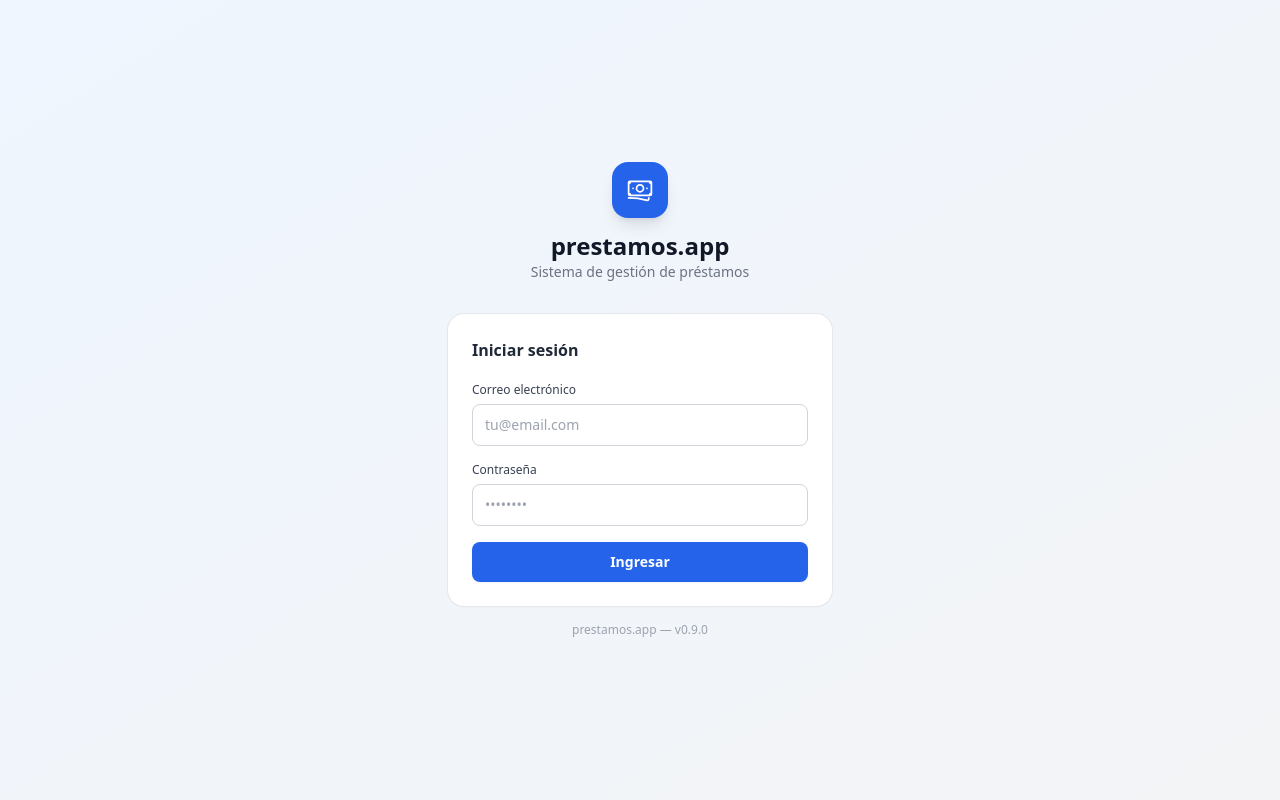
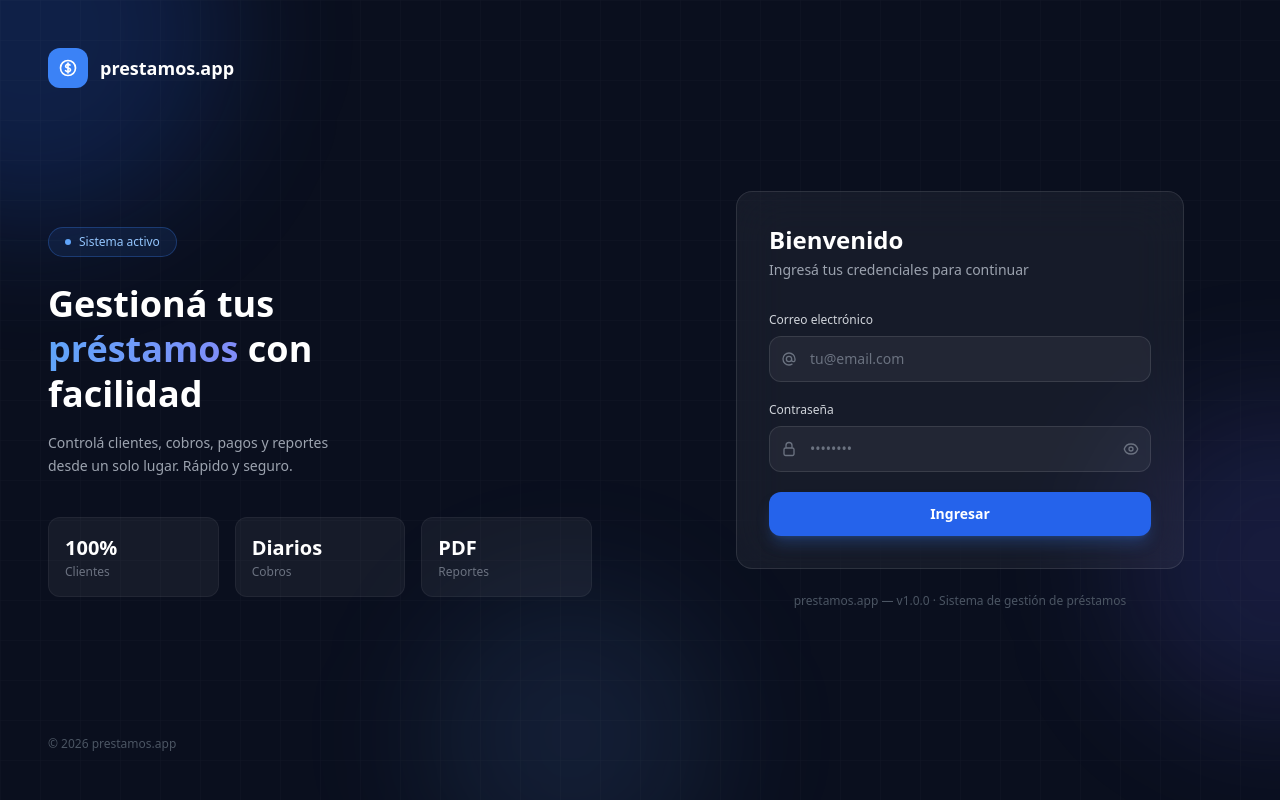
Before and after one commit to martinnpascual/APP.PRESTAMISTA, a React (Vite) app in the folder frontend/: page /login in a window 1280 px wide. Built offline with nearby package versions, Linux system fonts and the light colour scheme; no server answers.

Commit message:
feat: redesign login page - dark modern UI with split layout

```diff
--- a/frontend/src/pages/Login.tsx
+++ b/frontend/src/pages/Login.tsx
@@ -1,9 +1,6 @@
 import { useState, useEffect } from 'react'
 import { useNavigate } from 'react-router-dom'
-import { BanknotesIcon } from '@heroicons/react/24/outline'
 import { useAuthStore } from '../stores/authStore'
-import Alert from '../components/ui/Alert'
-import Spinner from '../components/ui/Spinner'
 
 export default function Login() {
   const { signIn, loading, user } = useAuthStore()
@@ -11,8 +8,8 @@ export default function Login() {
   const [email, setEmail] = useState('')
   const [password, setPassword] = useState('')
   const [error, setError] = useState<string | null>(null)
+  const [showPass, setShowPass] = useState(false)
 
-  // Redirigir si ya está autenticado
   useEffect(() => {
     if (user) navigate('/', { replace: true })
   }, [user, navigate])
@@ -29,76 +26,190 @@ export default function Login() {
   }
 
   return (
-    <div className="flex min-h-screen items-center justify-center bg-gradient-to-br from-blue-50 to-gray-100 px-4">
-      <div className="w-full max-w-sm">
+    <div className="relative flex min-h-screen overflow-hidden bg-[#0a0f1e]">
+      {/* Background animated orbs */}
+      <div className="pointer-events-none absolute inset-0">
+        <div className="absolute -top-40 -left-40 h-96 w-96 rounded-full bg-blue-600/20 blur-3xl" />
+        <div className="absolute top-1/2 -right-40 h-80 w-80 rounded-full bg-indigo-500/15 blur-3xl" />
+        <div className="absolute -bottom-20 left-1/3 h-72 w-72 rounded-full bg-blue-400/10 blur-3xl" />
+      </div>
+
+      {/* Grid pattern */}
+      <div
+        className="pointer-events-none absolute inset-0 opacity-[0.03]"
+        style={{
+          backgroundImage:
+            'linear-gradient(rgba(255,255,255,.5) 1px, transparent 1px), linear-gradient(90deg, rgba(255,255,255,.5) 1px, transparent 1px)',
+          backgroundSize: '40px 40px',
+        }}
+      />
+
+      {/* Left panel — branding (hidden on mobile) */}
+      <div className="relative hidden w-1/2 flex-col justify-between p-12 lg:flex">
         {/* Logo */}
-        <div className="mb-8 flex flex-col items-center gap-3">
-          <div className="flex h-14 w-14 items-center justify-center rounded-2xl bg-blue-600 shadow-lg">
-            <BanknotesIcon className="h-7 w-7 text-white" />
+        <div className="flex items-center gap-3">
+          <div className="flex h-10 w-10 items-center justify-center rounded-xl bg-blue-500">
+            <svg className="h-5 w-5 text-white" fill="none" viewBox="0 0 24 24" stroke="currentColor" strokeWidth={2}>
+              <path strokeLinecap="round" strokeLinejoin="round" d="M12 6v12m-3-2.818l.879.659c1.171.879 3.07.879 4.242 0 1.172-.879 1.172-2.303 0-3.182C13.536 12.219 12.768 12 12 12c-.725 0-1.45-.22-2.003-.659-1.106-.879-1.106-2.303 0-3.182s2.9-.879 4.006 0l.415.33M21 12a9 9 0 11-18 0 9 9 0 0118 0z" />
+            </svg>
           </div>
-          <div className="text-center">
-            <h1 className="text-2xl font-bold text-gray-900">prestamos.app</h1>
-            <p className="text-sm text-gray-500">Sistema de gestión de préstamos</p>
+          <span className="text-lg font-bold text-white">prestamos.app</span>
+        </div>
+
+        {/* Center text */}
+        <div>
+          <div className="mb-6 inline-flex items-center gap-2 rounded-full border border-blue-500/30 bg-blue-500/10 px-4 py-1.5">
+            <div className="h-1.5 w-1.5 rounded-full bg-blue-400" />
+            <span className="text-xs font-medium text-blue-300">Sistema activo</span>
+          </div>
+          <h2 className="mb-4 text-4xl font-bold leading-tight text-white">
+            Gestioná tus<br />
+            <span className="bg-gradient-to-r from-blue-400 to-indigo-400 bg-clip-text text-transparent">
+              préstamos
+            </span>{' '}
+            con<br />facilidad
+          </h2>
+          <p className="text-sm leading-relaxed text-gray-400">
+            Controlá clientes, cobros, pagos y reportes<br />desde un solo lugar. Rápido y seguro.
+          </p>
+
+          {/* Stats */}
+          <div className="mt-10 grid grid-cols-3 gap-4">
+            {[
+              { label: 'Clientes', value: '100%' },
+              { label: 'Cobros', value: 'Diarios' },
+              { label: 'Reportes', value: 'PDF' },
+            ].map((s) => (
+              <div key={s.label} className="rounded-xl border border-white/5 bg-white/5 p-4">
+                <div className="text-xl font-bold text-white">{s.value}</div>
+                <div className="mt-0.5 text-xs text-gray-500">{s.label}</div>
+              </div>
+            ))}
           </div>
         </div>
 
+        <p className="text-xs text-gray-600">© 2026 prestamos.app</p>
+      </div>
+
+      {/* Right panel — form */}
+      <div className="relative flex w-full items-center justify-center px-6 py-12 lg:w-1/2">
+        <div className="w-full max-w-md">
+          {/* Mobile logo */}
+          <div className="mb-8 flex items-center gap-3 lg:hidden">
+            <div className="flex h-10 w-10 items-center justify-center rounded-xl bg-blue-500">
+              <svg className="h-5 w-5 text-white" fill="none" viewBox="0 0 24 24" stroke="currentColor" strokeWidth={2}>
+                <path strokeLinecap="round" strokeLinejoin="round" d="M12 6v12m-3-2.818l.879.659c1.171.879 3.07.879 4.242 0 1.172-.879 1.172-2.303 0-3.182C13.536 12.219 12.768 12 12 12c-.725 0-1.45-.22-2.003-.659-1.106-.879-1.106-2.303 0-3.182s2.9-.879 4.006 0l.415.33M21 12a9 9 0 11-18 0 9 9 0 0118 0z" />
+              </svg>
+            </div>
+            <span className="text-lg font-bold text-white">prestamos.app</span>
+          </div>
+
           {/* Card */}
-        <div className="rounded-2xl bg-white p-6 shadow-sm ring-1 ring-gray-200">
-          <h2 className="mb-5 text-base font-semibold text-gray-800">Iniciar sesión</h2>
+          <div className="rounded-2xl border border-white/10 bg-white/5 p-8 backdrop-blur-xl">
+            <div className="mb-8">
+              <h1 className="text-2xl font-bold text-white">Bienvenido</h1>
+              <p className="mt-1 text-sm text-gray-400">Ingresá tus credenciales para continuar</p>
+            </div>
 
+            {/* Error */}
             {error && (
-            <div className="mb-4">
-              <Alert message={error} onClose={() => setError(null)} />
+              <div className="mb-6 flex items-center gap-3 rounded-xl border border-red-500/20 bg-red-500/10 px-4 py-3">
+                <svg className="h-4 w-4 shrink-0 text-red-400" fill="none" viewBox="0 0 24 24" stroke="currentColor" strokeWidth={2}>
+                  <path strokeLinecap="round" strokeLinejoin="round" d="M12 9v3.75m9-.75a9 9 0 11-18 0 9 9 0 0118 0zm-9 3.75h.008v.008H12v-.008z" />
+                </svg>
+                <p className="text-sm text-red-300">{error}</p>
+                <button onClick={() => setError(null)} className="ml-auto text-red-400 hover:text-red-200">✕</button>
               </div>
             )}
 
-          <form onSubmit={handleSubmit} className="space-y-4">
+            <form onSubmit={handleSubmit} className="space-y-5">
+              {/* Email */}
               <div>
-              <label htmlFor="email" className="mb-1.5 block text-xs font-medium text-gray-700">
+                <label className="mb-2 block text-xs font-medium text-gray-300">
                   Correo electrónico
                 </label>
+                <div className="relative">
+                  <div className="pointer-events-none absolute inset-y-0 left-3 flex items-center">
+                    <svg className="h-4 w-4 text-gray-500" fill="none" viewBox="0 0 24 24" stroke="currentColor" strokeWidth={2}>
+                      <path strokeLinecap="round" strokeLinejoin="round" d="M16 12a4 4 0 10-8 0 4 4 0 008 0zm0 0v1.5a2.5 2.5 0 005 0V12a9 9 0 10-9 9m4.5-1.206a8.959 8.959 0 01-4.5 1.207" />
+                    </svg>
+                  </div>
                   <input
-                id="email"
                     type="email"
                     value={email}
                     onChange={(e) => setEmail(e.target.value)}
                     required
                     autoComplete="email"
                     placeholder="tu@email.com"
-                className="w-full rounded-lg border border-gray-300 px-3 py-2.5 text-sm text-gray-900 placeholder-gray-400 focus:border-blue-500 focus:outline-none focus:ring-2 focus:ring-blue-500/20"
+                    className="w-full rounded-xl border border-white/10 bg-white/5 py-3 pl-10 pr-4 text-sm text-white placeholder-gray-500 outline-none transition focus:border-blue-500/50 focus:bg-white/8 focus:ring-2 focus:ring-blue-500/20"
                   />
                 </div>
+              </div>
 
+              {/* Password */}
               <div>
-              <label htmlFor="password" className="mb-1.5 block text-xs font-medium text-gray-700">
+                <label className="mb-2 block text-xs font-medium text-gray-300">
                   Contraseña
                 </label>
+                <div className="relative">
+                  <div className="pointer-events-none absolute inset-y-0 left-3 flex items-center">
+                    <svg className="h-4 w-4 text-gray-500" fill="none" viewBox="0 0 24 24" stroke="currentColor" strokeWidth={2}>
+                      <path strokeLinecap="round" strokeLinejoin="round" d="M16.5 10.5V6.75a4.5 4.5 0 10-9 0v3.75m-.75 11.25h10.5a2.25 2.25 0 002.25-2.25v-6.75a2.25 2.25 0 00-2.25-2.25H6.75a2.25 2.25 0 00-2.25 2.25v6.75a2.25 2.25 0 002.25 2.25z" />
+                    </svg>
+                  </div>
                   <input
-                id="password"
-                type="password"
+                    type={showPass ? 'text' : 'password'}
                     value={password}
                     onChange={(e) => setPassword(e.target.value)}
                     required
                     autoComplete="current-password"
                     placeholder="••••••••"
-                className="w-full rounded-lg border border-gray-300 px-3 py-2.5 text-sm text-gray-900 placeholder-gray-400 focus:border-blue-500 focus:outline-none focus:ring-2 focus:ring-blue-500/20"
+                    className="w-full rounded-xl border border-white/10 bg-white/5 py-3 pl-10 pr-12 text-sm text-white placeholder-gray-500 outline-none transition focus:border-blue-500/50 focus:bg-white/8 focus:ring-2 focus:ring-blue-500/20"
                   />
+                  <button
+                    type="button"
+                    onClick={() => setShowPass(!showPass)}
+                    className="absolute inset-y-0 right-3 flex items-center text-gray-500 hover:text-gray-300"
+                  >
+                    {showPass ? (
+                      <svg className="h-4 w-4" fill="none" viewBox="0 0 24 24" stroke="currentColor" strokeWidth={2}>
+                        <path strokeLinecap="round" strokeLinejoin="round" d="M3.98 8.223A10.477 10.477 0 001.934 12C3.226 16.338 7.244 19.5 12 19.5c.993 0 1.953-.138 2.863-.395M6.228 6.228A10.45 10.45 0 0112 4.5c4.756 0 8.773 3.162 10.065 7.498a10.523 10.523 0 01-4.293 5.774M6.228 6.228L3 3m3.228 3.228l3.65 3.65m7.894 7.894L21 21m-3.228-3.228l-3.65-3.65m0 0a3 3 0 10-4.243-4.243m4.242 4.242L9.88 9.88" />
+                      </svg>
+                    ) : (
+                      <svg className="h-4 w-4" fill="none" viewBox="0 0 24 24" stroke="currentColor" strokeWidth={2}>
+                        <path strokeLinecap="round" strokeLinejoin="round" d="M2.036 12.322a1.012 1.012 0 010-.639C3.423 7.51 7.36 4.5 12 4.5c4.638 0 8.573 3.007 9.963 7.178.07.207.07.431 0 .639C20.577 16.49 16.64 19.5 12 19.5c-4.638 0-8.573-3.007-9.963-7.178z" />
+                        <path strokeLinecap="round" strokeLinejoin="round" d="M15 12a3 3 0 11-6 0 3 3 0 016 0z" />
+                      </svg>
+                    )}
+                  </button>
+                </div>
               </div>
 
+              {/* Submit */}
               <button
                 type="submit"
                 disabled={loading}
-              className="flex w-full items-center justify-center gap-2 rounded-lg bg-blue-600 px-4 py-2.5 text-sm font-semibold text-white shadow-sm transition-colors hover:bg-blue-700 disabled:cursor-not-allowed disabled:opacity-60"
+                className="relative mt-2 w-full overflow-hidden rounded-xl bg-blue-600 py-3 text-sm font-semibold text-white shadow-lg shadow-blue-500/25 transition hover:bg-blue-500 disabled:cursor-not-allowed disabled:opacity-60"
               >
-              {loading ? <Spinner size="sm" className="border-white border-t-blue-200" /> : null}
-              {loading ? 'Ingresando...' : 'Ingresar'}
+                {loading ? (
+                  <span className="flex items-center justify-center gap-2">
+                    <svg className="h-4 w-4 animate-spin" viewBox="0 0 24 24" fill="none">
+                      <circle className="opacity-25" cx="12" cy="12" r="10" stroke="currentColor" strokeWidth="4" />
+                      <path className="opacity-75" fill="currentColor" d="M4 12a8 8 0 018-8v8z" />
+                    </svg>
+                    Ingresando...
+                  </span>
+                ) : (
+                  'Ingresar'
+                )}
               </button>
             </form>
           </div>
 
-        <p className="mt-4 text-center text-xs text-gray-400">
-          prestamos.app — v0.9.0
+          <p className="mt-6 text-center text-xs text-gray-600">
+            prestamos.app — v1.0.0 · Sistema de gestión de préstamos
           </p>
+        </div>
       </div>
     </div>
   )
```
Lines whose indentation alone changed are shown as unchanged.
